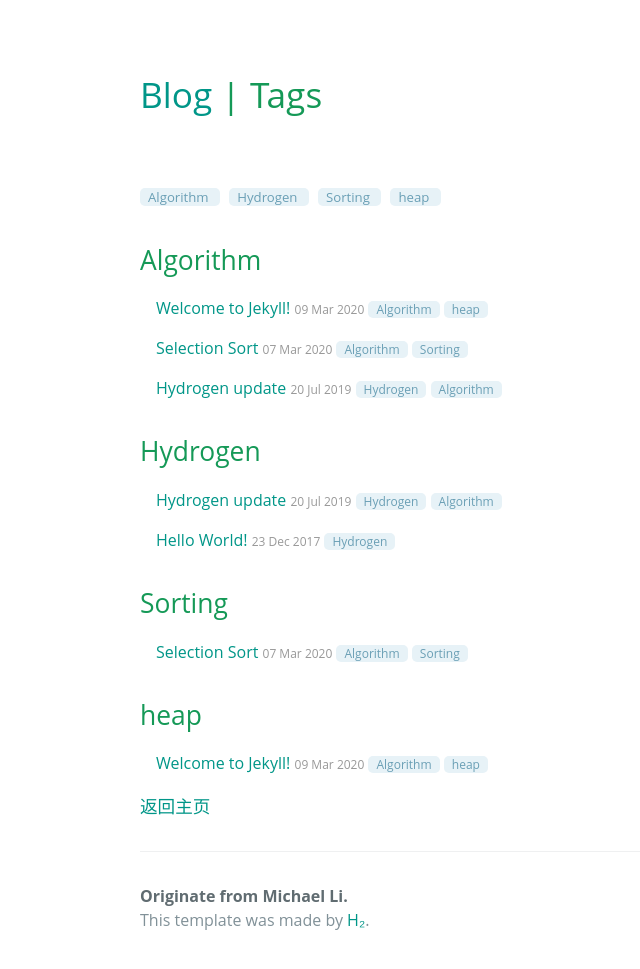
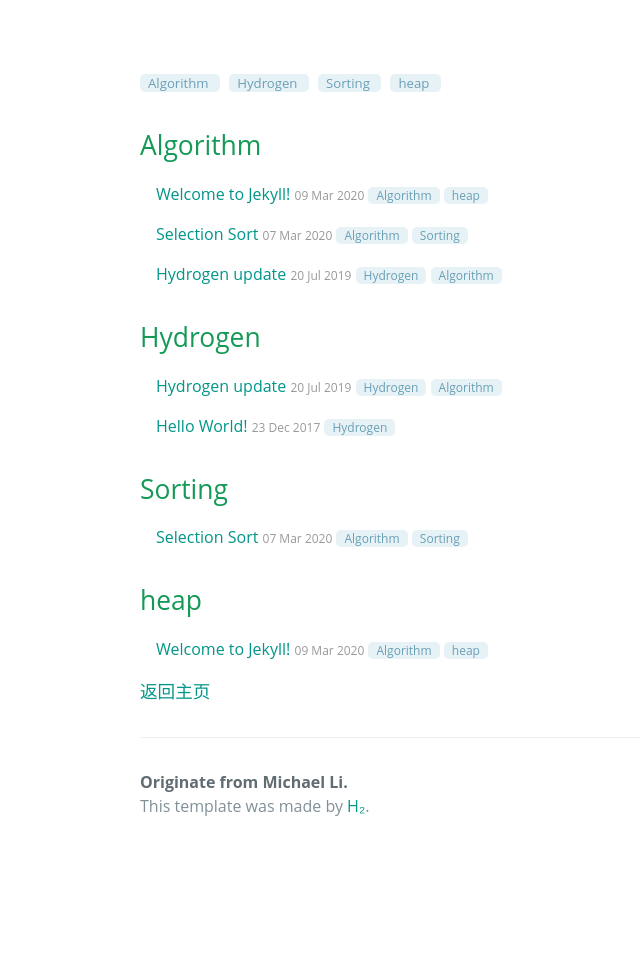
Before and after one commit to zl323/zl323.github.io, a Jekyll site: the page built from pages/Algorithms.md, in a window 1280 px wide and 1306 px high. Shown: the part 326-1295 px from the top of the window, without its empty margins (84-724 px from the left). Built offline with Jekyll 4.4.1, drawn with Linux system fonts in a browser that asks for light colours; some web fonts are replaced.

Commit message:
tag page

```diff
--- a/pages/Algorithms.md
+++ b/pages/Algorithms.md
@@ -32,10 +32,10 @@
 {% endif %}
 {% endfor %}
 
-<h1 class="page-title">
+<!-- <h1 class="page-title">
   <a href="/blog">Blog</a> | {{ page.title }}
 </h1>
-<br/>
+<br/> -->
 
 <div class="posts">
 <p>
```
